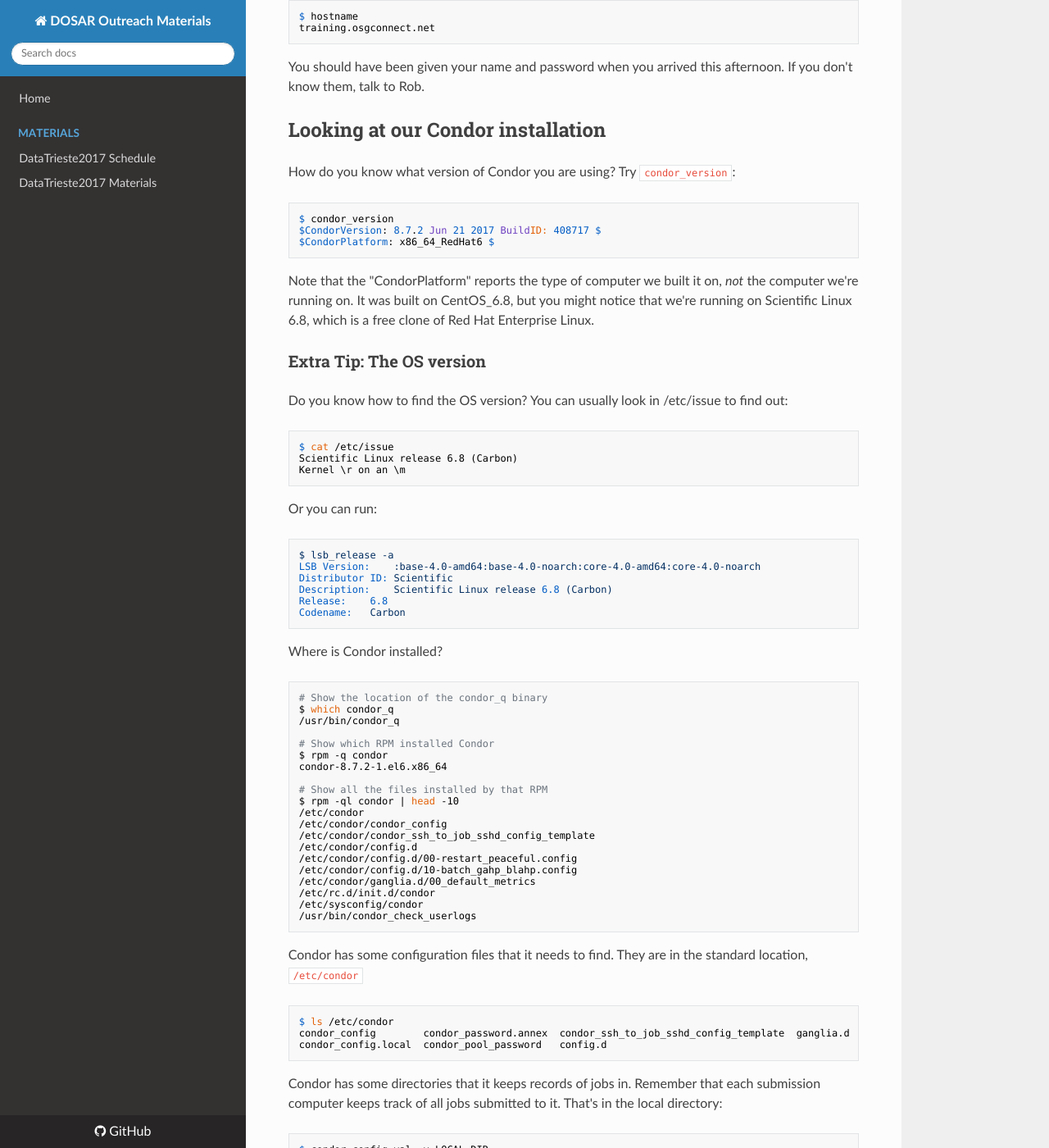
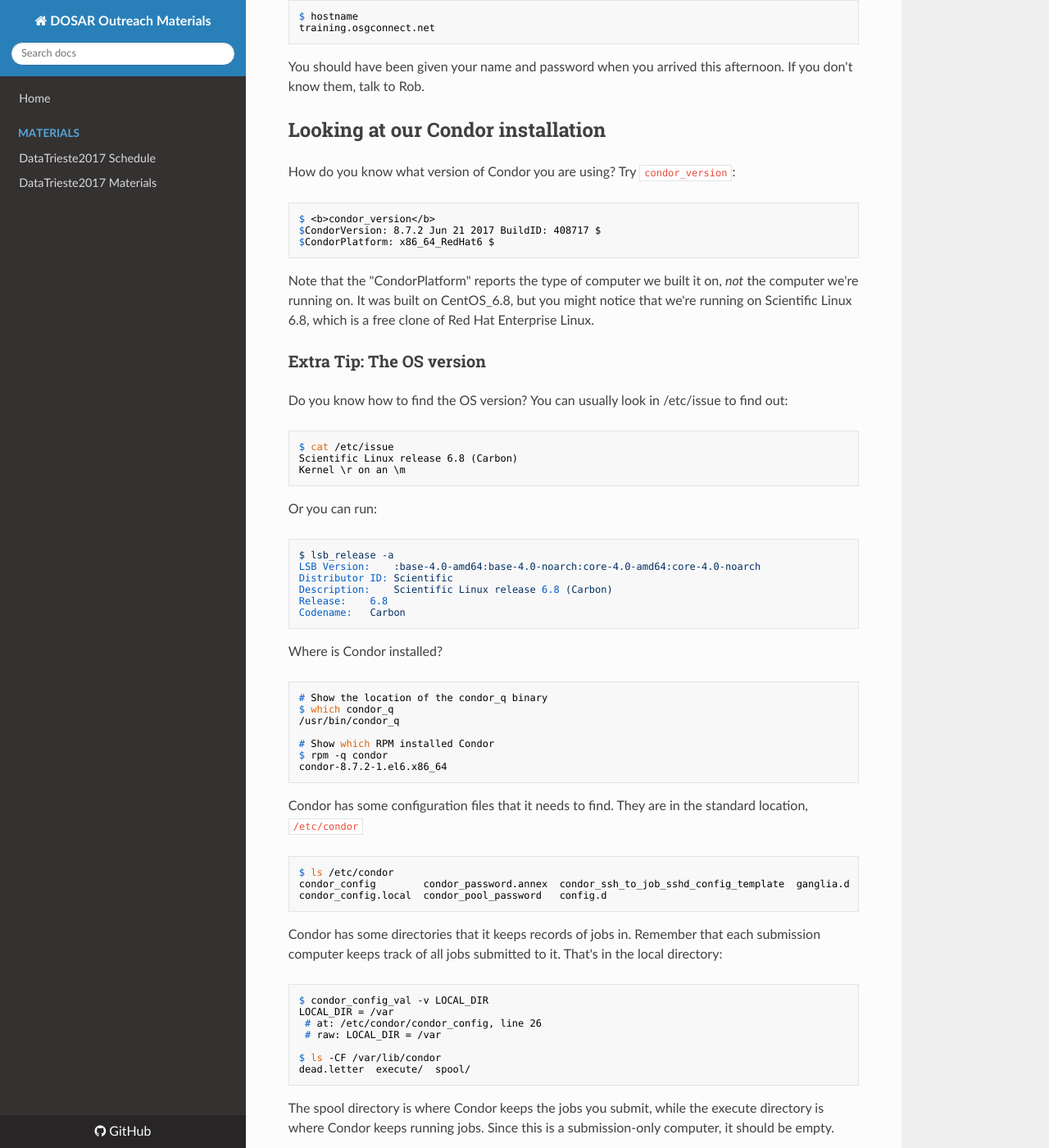
Before and after one commit to opensciencegrid/dosar, an MkDocs documentation site: the page built from docs/Materials/02-OurJobManager.md, in a window 1280 px wide and 1400 px high, scrolled down 393 px. Shown: the whole window at 82% size. Built offline with MkDocs 1.6.1, drawn with Linux system fonts in a browser that asks for light colours; nearby versions of some CDN libraries; old or Windows-style settings are respelled for this version of MkDocs.

Commit message:
Update 02-OurJobManager.md

````diff
--- a/docs/Materials/02-OurJobManager.md
+++ b/docs/Materials/02-OurJobManager.md
@@ -19,7 +19,7 @@ You should have been given your name and password when you arrived this afternoo
 How do you know what version of Condor you are using? Try <code>condor_version</code>:
 
 ```
-$ condor_version
+$ <b>condor_version</b>
 $CondorVersion: 8.7.2 Jun 21 2017 BuildID: 408717 $
 $CondorPlatform: x86_64_RedHat6 $
 ```
@@ -57,19 +57,6 @@ $ which condor_q
 # Show which RPM installed Condor
 $ rpm -q condor
 condor-8.7.2-1.el6.x86_64
-
-# Show all the files installed by that RPM
-$ rpm -ql condor | head -10
-/etc/condor
-/etc/condor/condor_config
-/etc/condor/condor_ssh_to_job_sshd_config_template
-/etc/condor/config.d
-/etc/condor/config.d/00-restart_peaceful.config
-/etc/condor/config.d/10-batch_gahp_blahp.config
-/etc/condor/ganglia.d/00_default_metrics
-/etc/rc.d/init.d/condor
-/etc/sysconfig/condor
-/usr/bin/condor_check_userlogs
 ```
 
 Condor has some configuration files that it needs to find. They are in the standard location, `/etc/condor`
````
